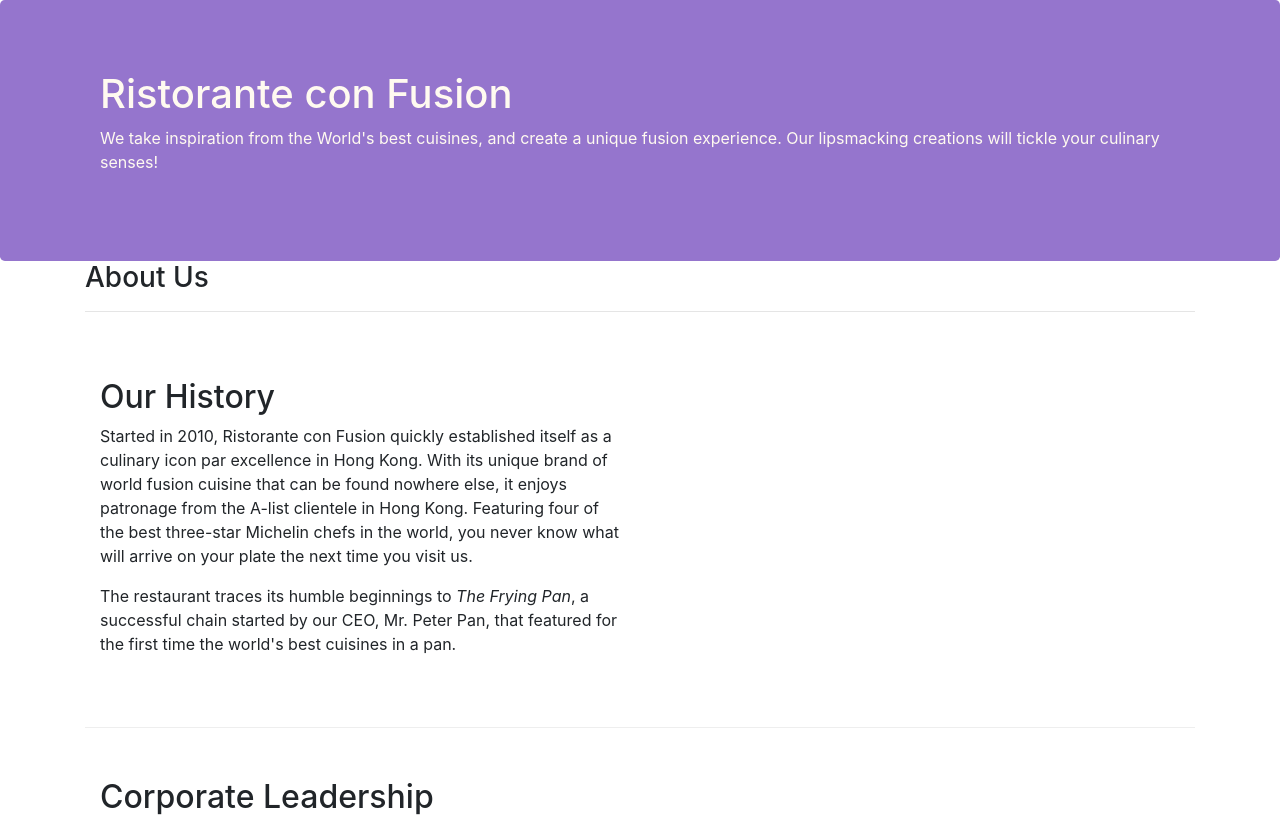
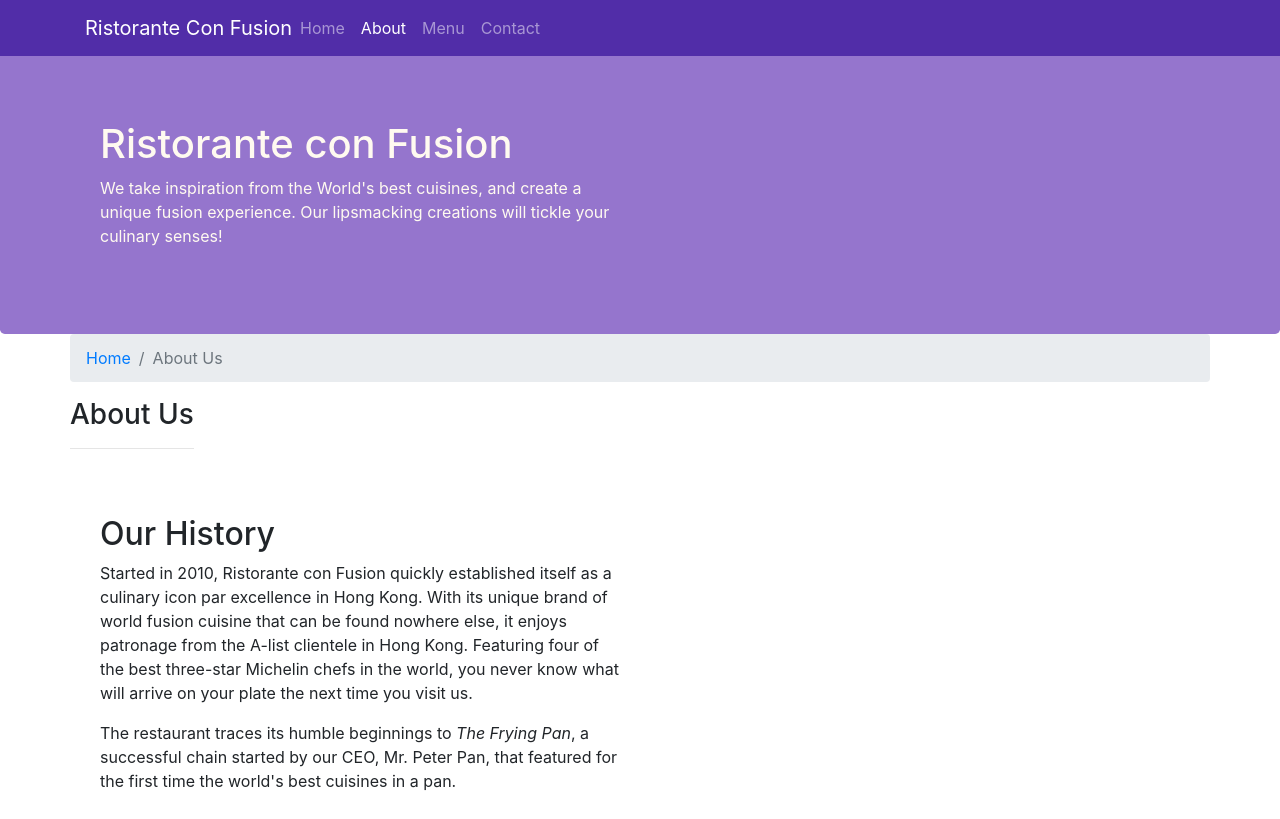
Before and after one commit to andhl204/git-test, a website: page aboutus.html in a window 1280 px wide. Shown: the top 819 px of the page. Drawn offline with nearby package versions, Linux system fonts and the light colour scheme.

Commit message:
Navbar and Breadcrumbs

```diff
--- a/aboutus.html
+++ b/aboutus.html
@@ -15,11 +15,27 @@
 </head>
 
 <body>
+    <nav class="navbar navbar-dark navbar-expand-sm fixed-top">
+        <div class="container">
+            <button class="navbar-toggler" type="button" data-toggle="collapse" data-target="#Navbar">
+                <span class="navbar-toggler-icon"></span>
+            </button>
+            <a class="navbar-brand mr-auto" href="./index.html">Ristorante Con Fusion</a>
+            <div class="collapse navbar-collapse" id="Navbar">
+                <ul class="navbar-nav mr-auto">
+                    <li class="nav-item"><a class="nav-link" href="./index.html">Home</a></li>
+                    <li class="nav-item active"><a class="nav-link" href="X">About</a></li>
+                    <li class="nav-item"><a class="nav-link" href="#">Menu</a></li>
+                    <li class="nav-item"><a class="nav-link" href="#">Contact</a></li>
+                </ul>
+            </div>
+        </div>
+    </nav>
 
     <header class="jumbotron">
         <div class="container">
             <div class="row row-header">
-                <div class="col-12">
+                <div class="col-12 col-sm-6">
                     <h1>Ristorante con Fusion</h1>
                     <p>We take inspiration from the World's best cuisines, and create a unique fusion experience. Our lipsmacking creations will tickle your culinary senses!</p>
                 </div>
@@ -30,7 +46,11 @@
     </header>
 
     <div class="container">
-        <div>
+        <div class="row">
+            <ol class="col-12 breadcrumb">
+                <li class="breadcrumb-item"><a href="./index.html">Home</a></li>
+                <li class="breadcrumb-item active">About Us</li>
+            </ol>
             <div>
                <h3>About Us</h3>
                <hr>
@@ -70,7 +90,7 @@
                 <div class="col-4 offset-1 col-sm-2">
                     <h5>Links</h5>
                     <ul class="list-unstyled">
-                        <li><a href="#">Home</a></li>
+                        <li><a href="./index.html">Home</a></li>
                         <li><a href="#">About</a></li>
                         <li><a href="#">Menu</a></li>
                         <li><a href="#">Contact</a></li>
@@ -106,6 +126,10 @@
         </div>
     </footer>
 
+    <script src="node_modules/jquery/dist/jquery.slim.min.js"></script>
+    <script src="node_modules/popper.js/dist/umd/popper.min.js"></script>
+    <script src="node_modules/bootstrap/dist/js/bootstrap.min.js"></script>
+
 </body>
 
 </html>
--- a/css/style.css
+++ b/css/style.css
@@ -28,3 +28,12 @@
   margin: 0px;
   color: #0f0f0f;
 }
+
+body {
+  padding: 50px 0px 0px 0px;
+  z-index: 0;
+}
+
+.navbar-dark {
+  background-color: #512DA8;
+}
```
Also changed, not shown: index.html (+17 -1 lines).
